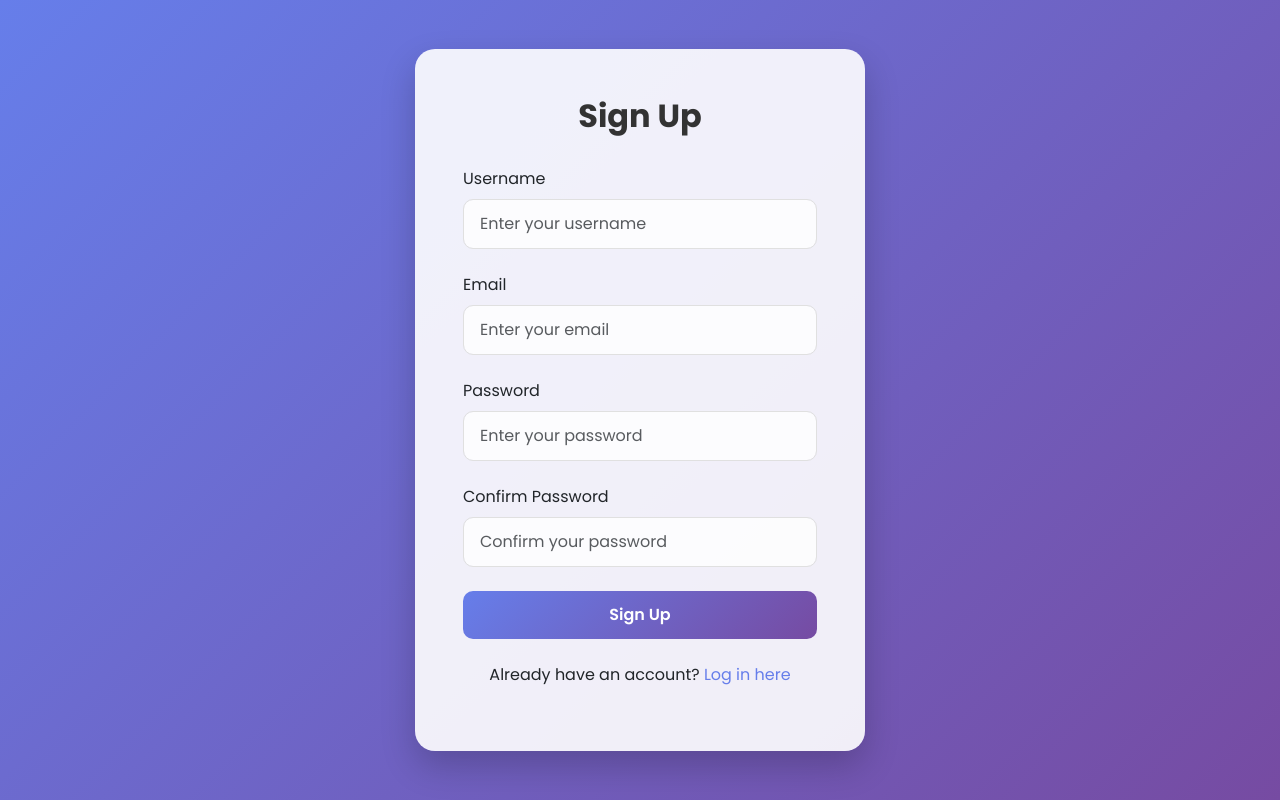
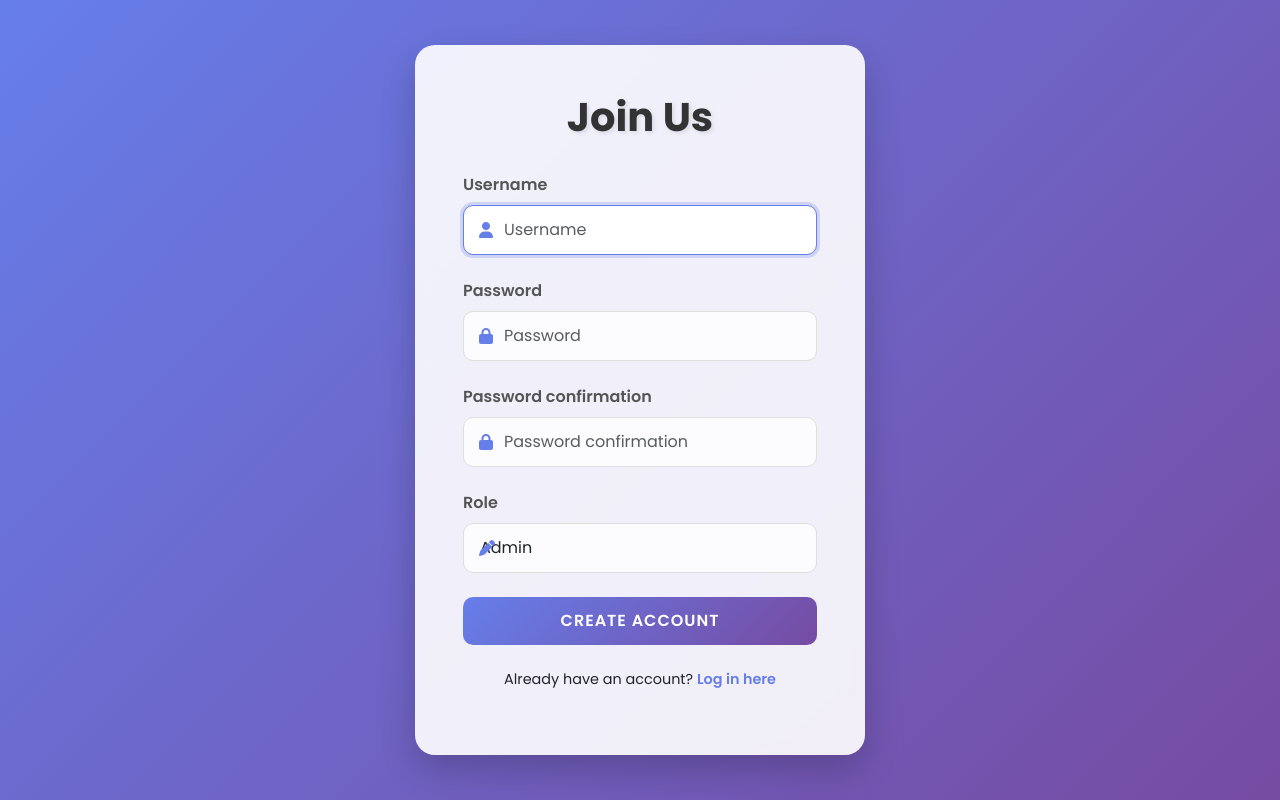
Before and after one commit to rachitpoudel101/fyp, a Django app: page /user/signup/ in a window 1280 px wide. Run offline with Django 5.2, Linux system fonts and the light colour scheme; some libraries are stand-ins or nearby versions.

Commit message:
solve the error on login and register.

```diff
--- a/Backend/user/templates/login.html
+++ b/Backend/user/templates/login.html
@@ -86,7 +86,6 @@
         </form>
         <p class="signup-link">Don't have an account? <a href="{% url 'signup' %}">Sign up here</a></p>
     </div>
-
     <script src="https://cdn.jsdelivr.net/npm/bootstrap@5.3.0-alpha1/dist/js/bootstrap.bundle.min.js"></script>
 </body>
 </html>
--- a/Backend/user/templates/signup.html
+++ b/Backend/user/templates/signup.html
@@ -1,3 +1,4 @@
+{% load widget_tweaks %}
 <!DOCTYPE html>
 <html lang="en">
 <head>
@@ -22,21 +23,27 @@
             padding: 3rem;
             width: 100%;
             max-width: 450px;
+            backdrop-filter: blur(10px);
         }
         h2 {
             color: #333;
             font-weight: 700;
             margin-bottom: 2rem;
             text-align: center;
+            font-size: 2.5rem;
+            text-shadow: 2px 2px 4px rgba(0,0,0,0.1);
         }
         .form-control {
             border-radius: 10px;
             padding: 0.75rem 1rem;
             border: 1px solid #e0e0e0;
+            transition: all 0.3s;
             background-color: rgba(255, 255, 255, 0.8);
         }
         .form-control:focus {
+            box-shadow: 0 0 0 3px rgba(102, 126, 234, 0.25);
             border-color: #667eea;
+            background-color: #ffffff;
         }
         .btn-primary {
             background: linear-gradient(135deg, #667eea 0%, #764ba2 100%);
@@ -44,42 +51,74 @@
             border-radius: 10px;
             padding: 0.75rem 1rem;
             font-weight: 600;
+            transition: all 0.3s;
+            text-transform: uppercase;
+            letter-spacing: 1px;
         }
         .btn-primary:hover {
+            transform: translateY(-3px);
             box-shadow: 0 7px 20px rgba(102, 126, 234, 0.4);
         }
         .login-link {
             text-align: center;
             margin-top: 1.5rem;
+            font-size: 0.9rem;
         }
         .login-link a {
             color: #667eea;
             text-decoration: none;
+            transition: all 0.3s;
+            font-weight: 600;
+        }
+        .login-link a:hover {
+            color: #764ba2;
+            text-decoration: underline;
+        }
+        .form-label {
+            font-weight: 600;
+            color: #555;
+            margin-bottom: 0.5rem;
+        }
+        .text-danger {
+            font-size: 0.85rem;
+            margin-top: 0.25rem;
+        }
+        .icon-input {
+            position: relative;
+        }
+        .icon-input i {
+            position: absolute;
+            top: 50%;
+            left: 1rem;
+            transform: translateY(-50%);
+            color: #667eea;
+        }
+        .icon-input input {
+            padding-left: 2.5rem;
         }
     </style>
+    <link rel="stylesheet" href="https://cdnjs.cloudflare.com/ajax/libs/font-awesome/6.1.1/css/all.min.css">
 </head>
 <body>
     <div class="signup-container">
-        <h2>Sign Up</h2>
+        <h2>Join Us</h2>
         <form method="POST">
             {% csrf_token %}
-            <div class="mb-4">
-                <label for="id_username" class="form-label">Username</label>
-                <input type="text" id="id_username" name="username" class="form-control" placeholder="Enter your username" required>
-            </div>
-            <div class="mb-4">
-                <label for="id_email" class="form-label">Email</label>
-                <input type="email" id="id_email" name="email" class="form-control" placeholder="Enter your email" required>
-            </div>
-            <div class="mb-4">
-                <label for="id_password1" class="form-label">Password</label>
-                <input type="password" id="id_password1" name="password1" class="form-control" placeholder="Enter your password" required>
-            </div>
-            <div class="mb-4">
-                <label for="id_password2" class="form-label">Confirm Password</label>
-                <input type="password" id="id_password2" name="password2" class="form-control" placeholder="Confirm your password" required>
-            </div>
-            <button type="submit" class="btn btn-primary w-100">Sign Up</button>
+            {% for field in form %}
+                <div class="mb-4">
+                    <label for="{{ field.id_for_label }}" class="form-label">{{ field.label }}</label>
+                    <div class="icon-input">
+                        <i class="fas fa-{% if field.name == 'username' %}user{% elif field.name == 'email' %}envelope{% elif 'password' in field.name %}lock{% else %}pen{% endif %}"></i>
+                        {% render_field field class="form-control" placeholder=field.label %}
+                    </div>
+                    {% if field.errors %}
+                        {% for error in field.errors %}
+                            <div class="text-danger">{{ error }}</div>
+                        {% endfor %}
+                    {% endif %}
+                </div>
+            {% endfor %}
+            <button type="submit" class="btn btn-primary w-100">Create Account</button>
         </form>
         <p class="login-link">Already have an account? <a href="{% url 'login' %}">Log in here</a></p>
     </div>
```
Also changed, not shown: Backend/db.sqlite3.
